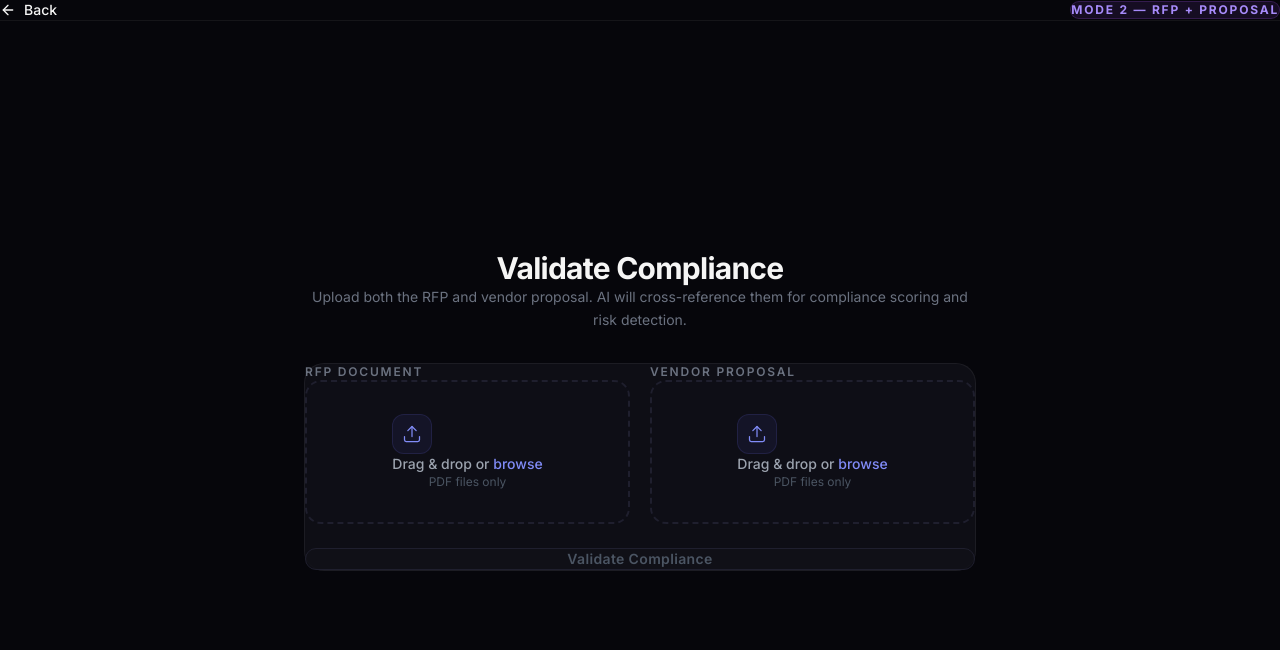
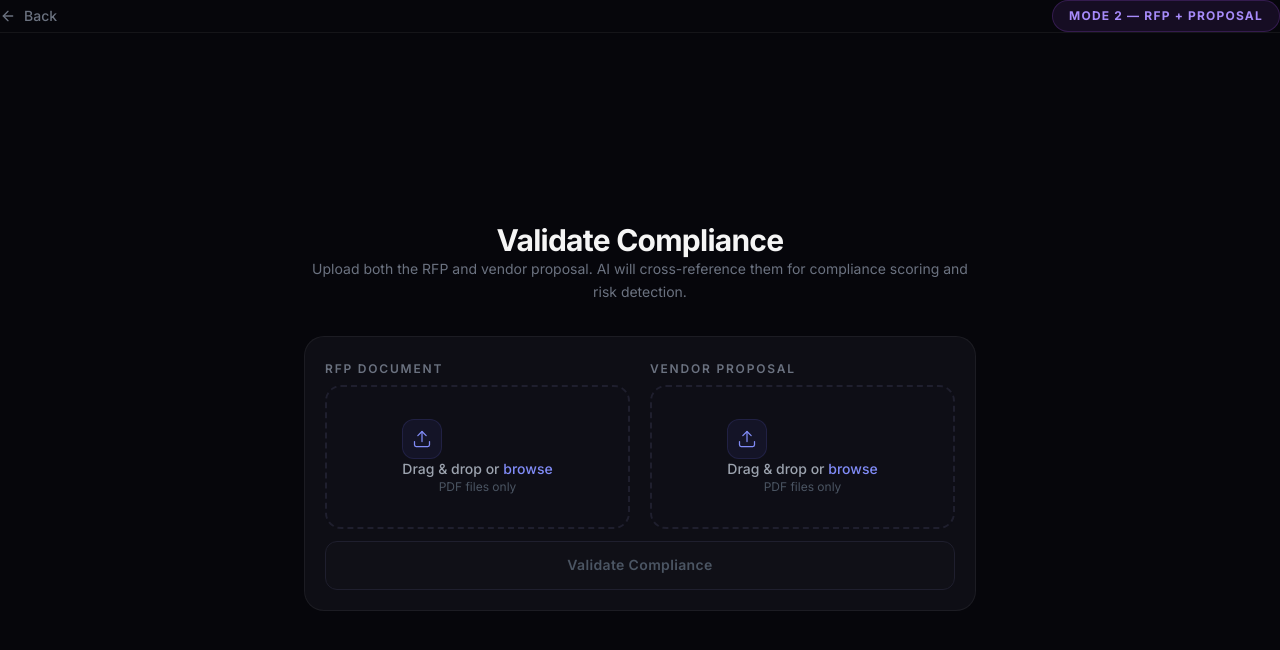
Before and after one commit to JoshuaSebi/TenderCompliance, a React (Vite) app in the folder client/: page /upload-both in a window 1280 px wide. Shown: the top 650 px of the page. Built offline with nearby package versions, Linux system fonts and the light colour scheme.

Commit message:
Upload RFP and Both fixed

```diff
--- a/client/src/pages/UploadBoth.jsx
+++ b/client/src/pages/UploadBoth.jsx
@@ -45,8 +45,15 @@ export default function UploadBoth() {
           </svg>
           Back
         </button>
-        <span className="text-xs font-bold uppercase tracking-[0.15em] px-3 py-1.5 rounded-full"
-          style={{ backgroundColor: "rgba(168,85,247,0.1)", color: "#a78bfa", border: "1px solid rgba(168,85,247,0.2)" }}
+        <span
+          className="inline-flex items-center text-xs font-bold uppercase tracking-[0.1em] rounded-full"
+          style={{
+            backgroundColor: "rgba(168,85,247,0.1)",
+            color: "#a78bfa",
+            border: "1px solid rgba(168,85,247,0.2)",
+            padding: "0.5rem 1rem",
+            lineHeight: "1.2",
+          }}
         >
           Mode 2 — RFP + Proposal
         </span>
@@ -64,20 +71,34 @@ export default function UploadBoth() {
             </p>
           </div>
 
-          <div className="glass-card p-8 flex flex-col gap-6">
+          <div className="glass-card flex flex-col mt-6" style={{ padding: "1rem 1.25rem 1.25rem" }}>
             <div className="grid grid-cols-1 sm:grid-cols-2 gap-5">
+              <div>
+                <p
+                  className="text-xs font-semibold uppercase tracking-[0.15em]"
+                  style={{ color: "#6b7280", padding: "0.5rem 0" }}
+                >
+                  RFP Document
+                </p>
                 <FileDropZone
                   file={rfpFile}
                   onFile={setRfpFile}
                   onRemove={() => setRfpFile(null)}
-                label="RFP Document"
                 />
+              </div>
+              <div>
+                <p
+                  className="text-xs font-semibold uppercase tracking-[0.15em]"
+                  style={{ color: "#6b7280", padding: "0.5rem 0" }}
+                >
+                  Vendor Proposal
+                </p>
                 <FileDropZone
                   file={vendorFile}
                   onFile={setVendorFile}
                   onRemove={() => setVendorFile(null)}
-                label="Vendor Proposal"
                 />
+              </div>
             </div>
 
             {useComplianceStore.getState().error && (
@@ -89,8 +110,10 @@ export default function UploadBoth() {
             <button
               onClick={handleValidate}
               disabled={!canStart || loading}
-              className="w-full py-3 rounded-xl font-semibold text-sm tracking-wide transition-all duration-200"
+              className="w-full rounded-xl font-semibold text-sm tracking-wide transition-all duration-200"
               style={{
+                marginTop: "0.75rem",
+                padding: "0.85rem 1.5rem",
                 background: !canStart || loading
                   ? "rgba(17, 17, 24, 0.8)"
                   : "linear-gradient(135deg, #8b5cf6, #a855f7)",
--- a/client/src/pages/UploadRFP.jsx
+++ b/client/src/pages/UploadRFP.jsx
@@ -42,8 +42,15 @@ export default function UploadRFP() {
           </svg>
           Back
         </button>
-        <span className="text-xs font-bold uppercase tracking-[0.15em] px-3 py-1.5 rounded-full"
-          style={{ backgroundColor: "rgba(99,102,241,0.1)", color: "#818cf8", border: "1px solid rgba(99,102,241,0.2)" }}
+        <span
+          className="inline-flex items-center text-xs font-bold uppercase tracking-[0.1em] rounded-full"
+          style={{
+            backgroundColor: "rgba(99,102,241,0.1)",
+            color: "#818cf8",
+            border: "1px solid rgba(99,102,241,0.2)",
+            padding: "0.5rem 1rem",
+            lineHeight: "1.2",
+          }}
         >
           Mode 1 — RFP Only
         </span>
@@ -61,12 +68,17 @@ export default function UploadRFP() {
             </p>
           </div>
 
-          <div className="glass-card p-8 flex flex-col gap-6">
+          <div className="glass-card flex flex-col mt-6" style={{ padding: "1rem 1.25rem 1.25rem" }}>
+            <p
+              className="text-xs font-semibold uppercase tracking-[0.15em]"
+              style={{ color: "#6b7280", padding: "0.5rem 0" }}
+            >
+              RFP Document
+            </p>
             <FileDropZone
               file={rfpFile}
               onFile={setRfpFile}
               onRemove={() => setRfpFile(null)}
-              label="RFP Document"
             />
 
             {useComplianceStore.getState().error && (
@@ -78,8 +90,10 @@ export default function UploadRFP() {
             <button
               onClick={handleAnalyze}
               disabled={!rfpFile || loading}
-              className="w-full py-3 rounded-xl font-semibold text-sm tracking-wide transition-all duration-200"
+              className="w-full rounded-xl font-semibold text-sm tracking-wide transition-all duration-200"
               style={{
+                marginTop: "0.75rem",
+                padding: "0.85rem 1.5rem",
                 background: !rfpFile || loading
                   ? "rgba(17, 17, 24, 0.8)"
                   : "linear-gradient(135deg, #6366f1, #8b5cf6)",
```
Lines whose indentation alone changed are shown as unchanged.
